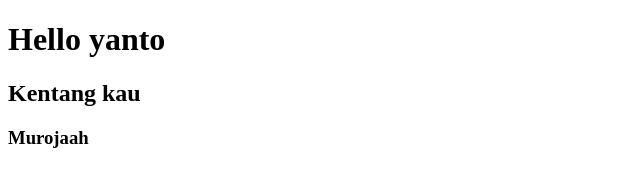
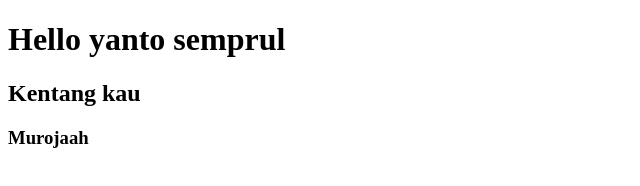
Before and after one commit to NeeGeep/NeeGeep.github.io, a plain HTML site: page HTML.html in a window 1280 px wide. Shown: the whole page, without its empty margins (0-640 px from the left). Drawn offline with Linux system fonts and the light colour scheme.

Commit message:
third commit

```diff
--- a/HTML.html
+++ b/HTML.html
@@ -4,7 +4,7 @@
         <title>Tayo</title>
     </head>
     <body>
-        <h1>Hello yanto</h1>
+        <h1>Hello yanto semprul</h1>
         <h2>Kentang kau</h2>
         <h3>Murojaah</h3>
     </body>
```
